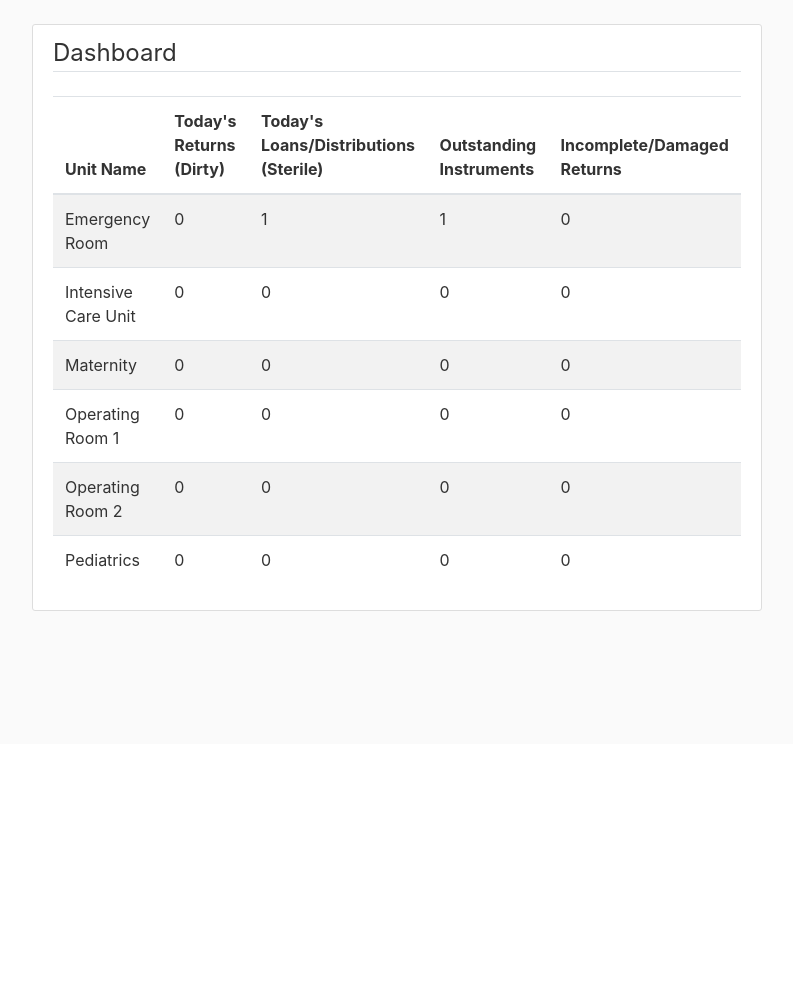
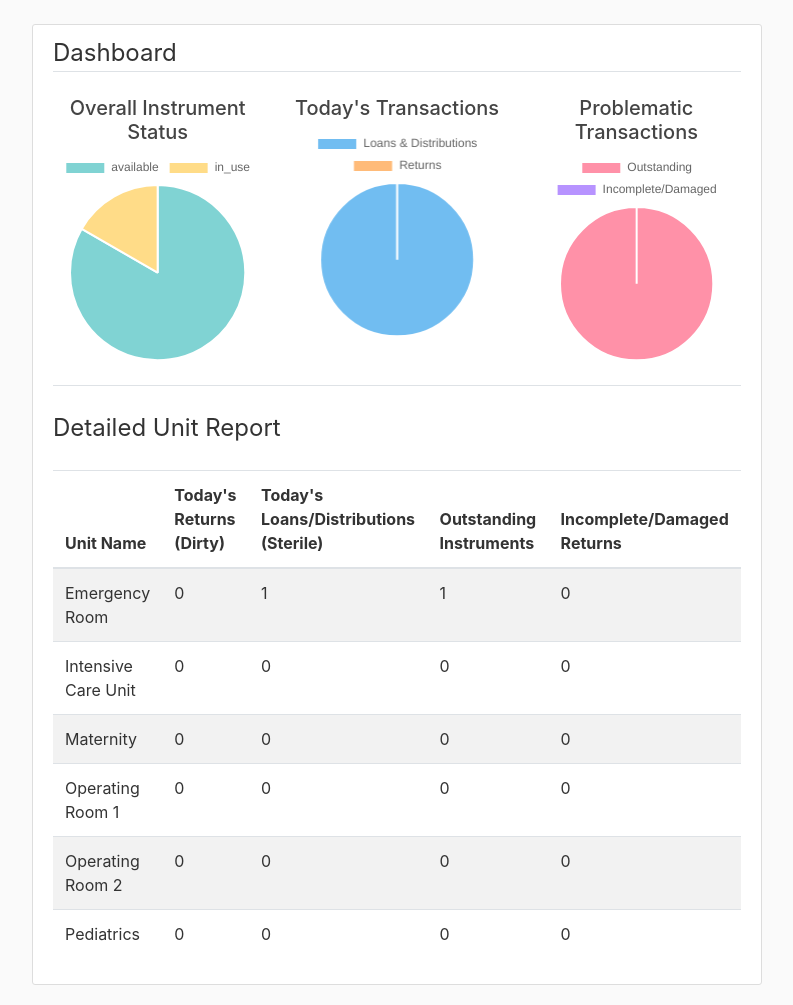
Before and after one commit to raveagil-byte/siappmen, a Flask app: page /dashboard in a window 1280 px wide. Shown: the part 56-1061 px from the top of the page, without its empty margins (53-846 px from the left). Before the commit the page ends 667 px from the top, so only its background shows below. Run offline with Flask 3, Linux system fonts and the light colour scheme; a user stored in the database is signed in; some libraries are stand-ins or nearby versions.

Commit message:
feat: Add pie charts to the dashboard for status visualization
This commit enhances the dashboard by adding three new pie charts to provide a more intuitive, at-a-glance overview of the system's status.

The new charts visualize the following metrics:
- **Overall Instrument Status:** Shows the proportion of instruments that are "Available", "In Use", and "In CSSD".
- **Today's Transactions:** A summary of all loans, distributions, and returns that have occurred today.
- **Problematic Transactions:** Highlights the number of outstanding instruments versus those that have been returned with issues (incomplete or damaged).

This feature integrates the Chart.js library and updates the dashboard's backend logic to aggregate the necessary data. The dashboard template has been updated to render the new charts, making it a more powerful tool for monitoring and quality control.

```diff
--- a/app/main/routes.py
+++ b/app/main/routes.py
@@ -159,16 +159,12 @@ def get_transaction_by_qr(qr_code):
         })
     return jsonify({'error': 'Transaction not found'}), 404
 
+from sqlalchemy import func
+
 @main.route("/dashboard")
 @login_required
 def dashboard():
-    # Report:
-    # - nama unit
-    # - jumlah instrumen kotor setiap hari (today's returns)
-    # - pengiriman instrumen steril (today's loans/distributions)
-    # - jumlah instrumen yang belum balik ke CSSD (outstanding loans)
-    # - serta jumlah alat yang tidak komplit. (incomplete/damaged returns)
-
+    # --- Table Report Data ---
     today = datetime.utcnow().date()
     start_of_day = datetime.combine(today, datetime.min.time())
     end_of_day = datetime.combine(today, datetime.max.time())
@@ -207,7 +203,29 @@ def dashboard():
             'incomplete_returns': incomplete_returns
         })
 
-    return render_template('dashboard.html', title='Dashboard', report_data=report_data)
+    # --- Pie Chart Data ---
+    # 1. Overall Instrument Status
+    instrument_status_data = db.session.query(Instrument.status, func.count(Instrument.id)).group_by(Instrument.status).all()
+    instrument_status_labels = [status[0] for status in instrument_status_data]
+    instrument_status_values = [status[1] for status in instrument_status_data]
+
+    # 2. Today's Transactions
+    todays_loans_count = Transaction.query.filter(Transaction.loan_date >= start_of_day, Transaction.loan_date <= end_of_day).count()
+    todays_returns_count = Transaction.query.filter(Transaction.return_date >= start_of_day, Transaction.return_date <= end_of_day).count()
+
+    # 3. Problematic Transactions
+    total_outstanding = Transaction.query.filter(Transaction.status.in_(['loaned', 'distributed'])).count()
+    total_incomplete_damaged = Transaction.query.filter(Transaction.completeness_status.in_(['incomplete', 'damaged'])).count()
+
+
+    return render_template('dashboard.html', title='Dashboard',
+                           report_data=report_data,
+                           instrument_status_labels=instrument_status_labels,
+                           instrument_status_values=instrument_status_values,
+                           todays_loans_count=todays_loans_count,
+                           todays_returns_count=todays_returns_count,
+                           total_outstanding=total_outstanding,
+                           total_incomplete_damaged=total_incomplete_damaged)
 
 @main.route("/distribute/new", methods=['GET', 'POST'])
 @login_required
--- a/app/templates/dashboard.html
+++ b/app/templates/dashboard.html
@@ -2,6 +2,25 @@
 {% block content %}
     <div class="content-section">
         <legend class="border-bottom mb-4">Dashboard</legend>
+
+        <!-- Pie Charts Row -->
+        <div class="row mb-4">
+            <div class="col-md-4">
+                <h5 class="text-center">Overall Instrument Status</h5>
+                <canvas id="instrumentStatusChart"></canvas>
+            </div>
+            <div class="col-md-4">
+                <h5 class="text-center">Today's Transactions</h5>
+                <canvas id="dailyTransactionsChart"></canvas>
+            </div>
+            <div class="col-md-4">
+                <h5 class="text-center">Problematic Transactions</h5>
+                <canvas id="problematicTransactionsChart"></canvas>
+            </div>
+        </div>
+
+        <!-- Detailed Report Table -->
+        <legend class="border-top pt-4 mb-4">Detailed Unit Report</legend>
         <table class="table table-striped">
             <thead>
                 <tr>
@@ -26,3 +45,62 @@
         </table>
     </div>
 {% endblock content %}
+
+{% block scripts %}
+<script>
+  document.addEventListener('DOMContentLoaded', function() {
+    // 1. Instrument Status Chart
+    const instrumentStatusCtx = document.getElementById('instrumentStatusChart');
+    new Chart(instrumentStatusCtx, {
+      type: 'pie',
+      data: {
+        labels: {{ instrument_status_labels|tojson }},
+        datasets: [{
+          label: 'Instrument Status',
+          data: {{ instrument_status_values|tojson }},
+          backgroundColor: [
+            'rgba(75, 192, 192, 0.7)',
+            'rgba(255, 205, 86, 0.7)',
+            'rgba(255, 99, 132, 0.7)',
+            'rgba(54, 162, 235, 0.7)'
+          ]
+        }]
+      }
+    });
+
+    // 2. Daily Transactions Chart
+    const dailyTransactionsCtx = document.getElementById('dailyTransactionsChart');
+    new Chart(dailyTransactionsCtx, {
+      type: 'pie',
+      data: {
+        labels: ['Loans & Distributions', 'Returns'],
+        datasets: [{
+          label: 'Today\'s Transactions',
+          data: [{{ todays_loans_count }}, {{ todays_returns_count }}],
+          backgroundColor: [
+            'rgba(54, 162, 235, 0.7)',
+            'rgba(255, 159, 64, 0.7)'
+          ]
+        }]
+      }
+    });
+
+    // 3. Problematic Transactions Chart
+    const problematicTransactionsCtx = document.getElementById('problematicTransactionsChart');
+    new Chart(problematicTransactionsCtx, {
+      type: 'pie',
+      data: {
+        labels: ['Outstanding', 'Incomplete/Damaged'],
+        datasets: [{
+          label: 'Problematic Transactions',
+          data: [{{ total_outstanding }}, {{ total_incomplete_damaged }}],
+          backgroundColor: [
+            'rgba(255, 99, 132, 0.7)',
+            'rgba(153, 102, 255, 0.7)'
+          ]
+        }]
+      }
+    });
+  });
+</script>
+{% endblock %}
--- a/app/templates/layout.html
+++ b/app/templates/layout.html
@@ -8,6 +8,7 @@
     <!-- Bootstrap CSS -->
     <link rel="stylesheet" href="https://maxcdn.bootstrapcdn.com/bootstrap/4.0.0/css/bootstrap.min.css" integrity="sha384-Gn5384xqQ1aoWXA+058RXPxPg6fy4IWvTNh0E263XmFcJlSAwiGgFAW/dAiS6JXm" crossorigin="anonymous">
     <link rel="stylesheet" href="https://use.fontawesome.com/releases/v5.8.1/css/all.css" integrity="sha384-50oBUHEmvpQ+1lW4y57PTFmhCaXp0ML5d60M1M7uH2+nqUivzIebhndOJK28anvf" crossorigin="anonymous">
+    <script src="https://cdn.jsdelivr.net/npm/chart.js"></script>
     <link rel="stylesheet" type="text/css" href="{{ url_for('static', filename='main.css') }}">
 
     {% if title %}
```
Also changed, not shown: README.md (added).
